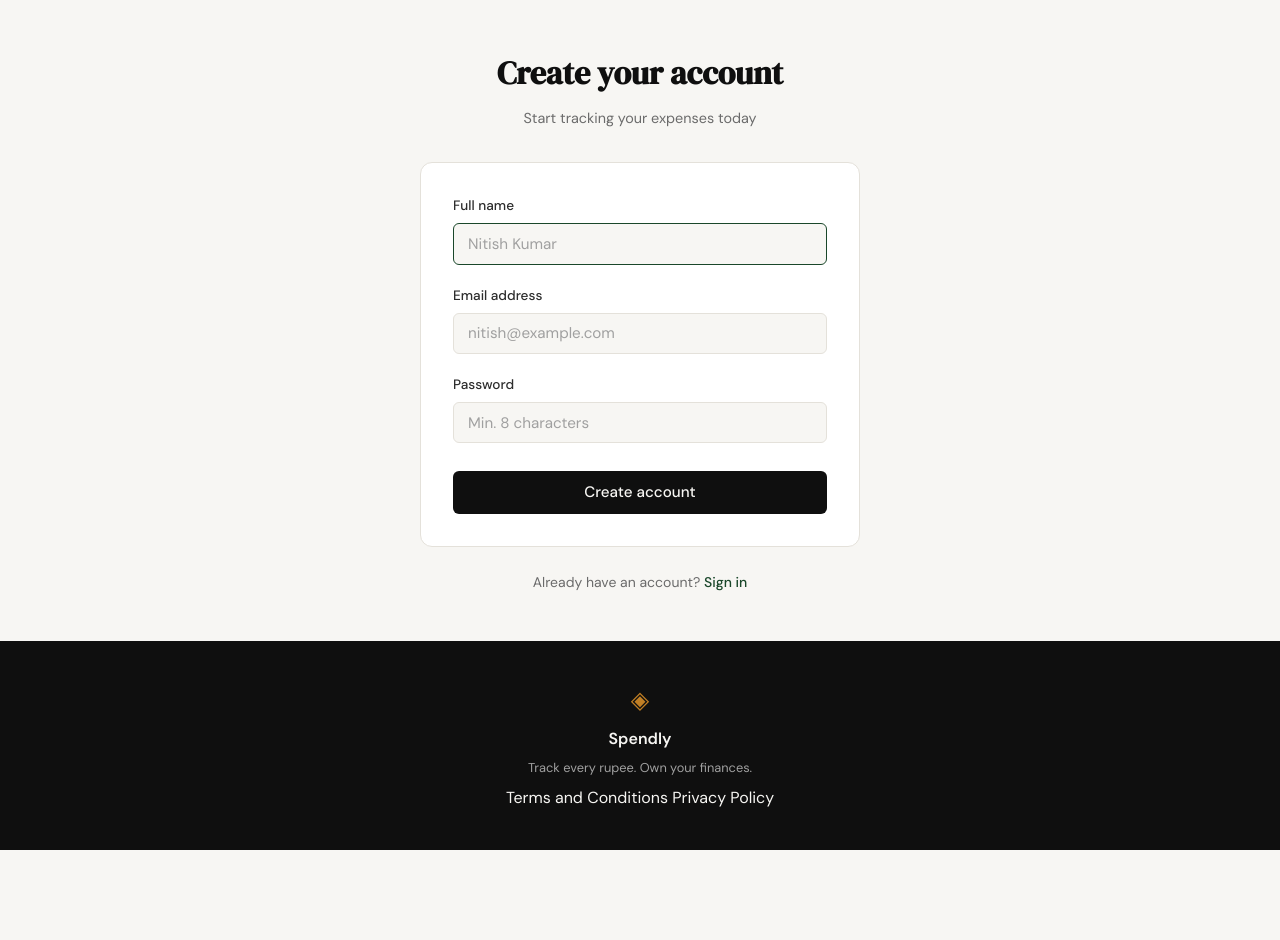
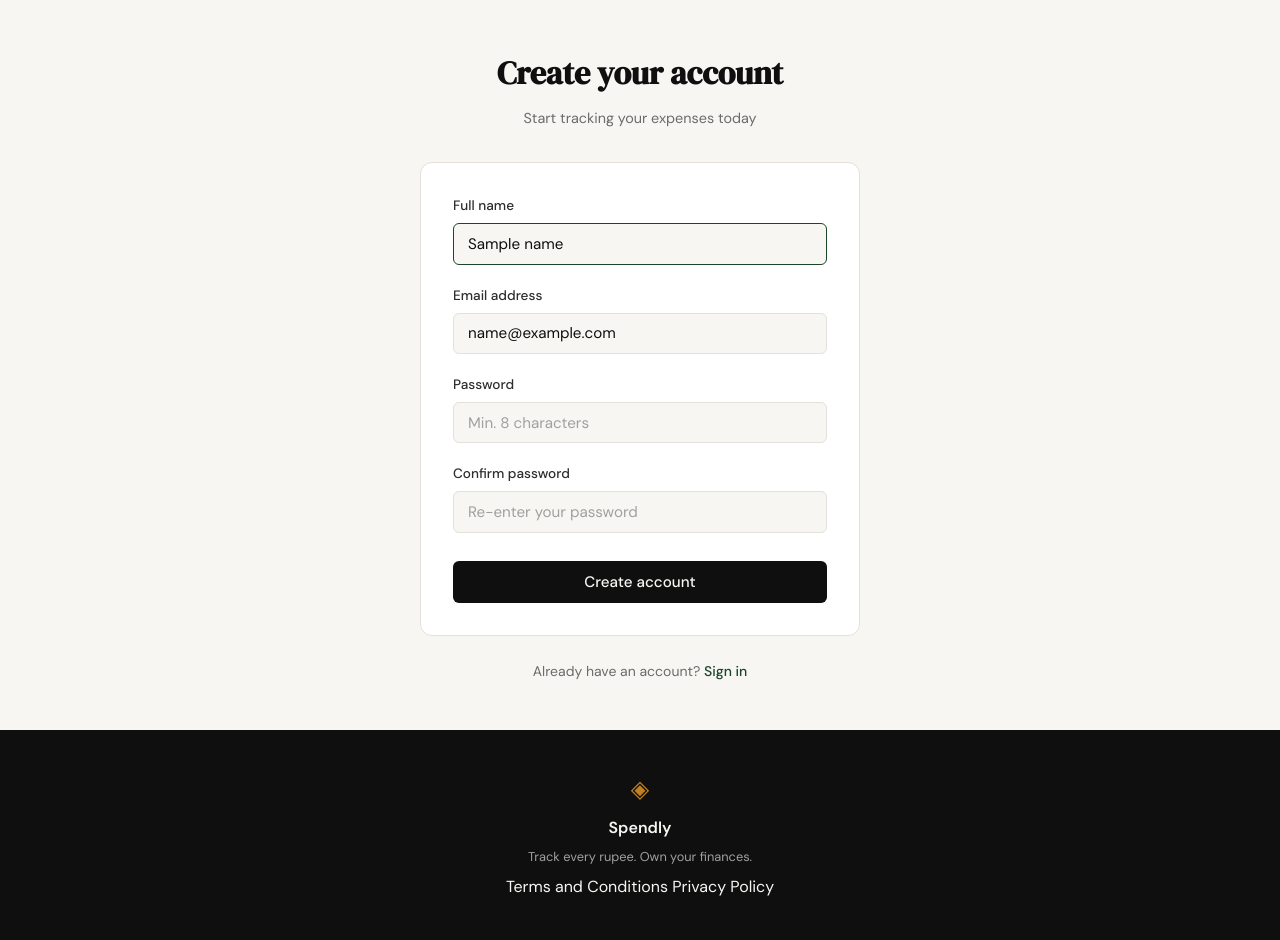
Before and after one commit to yashk011/Spendly, a Flask app: template templates/register.html in a window 1280 px wide. Shown: the part 61-1001 px from the top of the page. Before the commit the page ends 911 px from the top, so only its background shows below. Run offline with Flask 3, Linux system fonts and the light colour scheme; the template is opened without the code that fills it: most values are stand-ins (such as "Sample title", 1, 10 or a date in 2020).

Commit message:
Registartion Flow

```diff
--- a/app.py
+++ b/app.py
@@ -1,7 +1,11 @@
-from flask import Flask, render_template
+import sqlite3
+from flask import Flask, render_template, request, redirect, url_for
+from werkzeug.security import generate_password_hash
 from database.db import get_db, init_db, seed_db
 
 app = Flask(__name__)
+# TODO: replace with os.environ["SECRET_KEY"] in production
+app.secret_key = "dev-secret-change-me"
 
 with app.app_context():
     init_db()
@@ -17,9 +21,45 @@ def landing():
     return render_template("landing.html")
 
 
-@app.route("/register")
+@app.route("/register", methods=["GET", "POST"])
 def register():
-    return render_template("register.html")
+    if request.method == "GET":
+        return render_template("register.html")
+
+    name             = request.form.get("name", "").strip()
+    email            = request.form.get("email", "").strip()
+    password         = request.form.get("password", "")
+    confirm_password = request.form.get("confirm_password", "")
+
+    if not name or not email or not password or not confirm_password:
+        return render_template("register.html",
+                               error="All fields are required.",
+                               name=name, email=email)
+
+    if len(password) < 8:
+        return render_template("register.html",
+                               error="Password must be at least 8 characters.",
+                               name=name, email=email)
+
+    if password != confirm_password:
+        return render_template("register.html",
+                               error="Passwords do not match.",
+                               name=name, email=email)
+
+    try:
+        db = get_db()
+        db.execute(
+            "INSERT INTO users (name, email, password_hash) VALUES (?, ?, ?)",
+            (name, email, generate_password_hash(password)),
+        )
+        db.commit()
+        db.close()
+    except sqlite3.IntegrityError:
+        return render_template("register.html",
+                               error="That email is already registered.",
+                               name=name, email=email)
+
+    return redirect(url_for("login"))
 
 
 @app.route("/login")
--- a/templates/register.html
+++ b/templates/register.html
@@ -22,18 +22,24 @@
                     <label for="name">Full name</label>
                     <input type="text" id="name" name="name"
                            class="form-input" placeholder="Nitish Kumar"
-                           required autofocus>
+                           value="{{ name }}" required autofocus>
                 </div>
                 <div class="form-group">
                     <label for="email">Email address</label>
                     <input type="email" id="email" name="email"
                            class="form-input" placeholder="nitish@example.com"
-                           required>
+                           value="{{ email }}" required>
                 </div>
                 <div class="form-group">
                     <label for="password">Password</label>
                     <input type="password" id="password" name="password"
                            class="form-input" placeholder="Min. 8 characters"
+                           required>
+                </div>
+                <div class="form-group">
+                    <label for="confirm_password">Confirm password</label>
+                    <input type="password" id="confirm_password" name="confirm_password"
+                           class="form-input" placeholder="Re-enter your password"
                            required>
                 </div>
                 <button type="submit" class="btn-submit">Create account</button>
```
Also changed, not shown: .claude/specs/02-registration.md (added), spendly.db.
